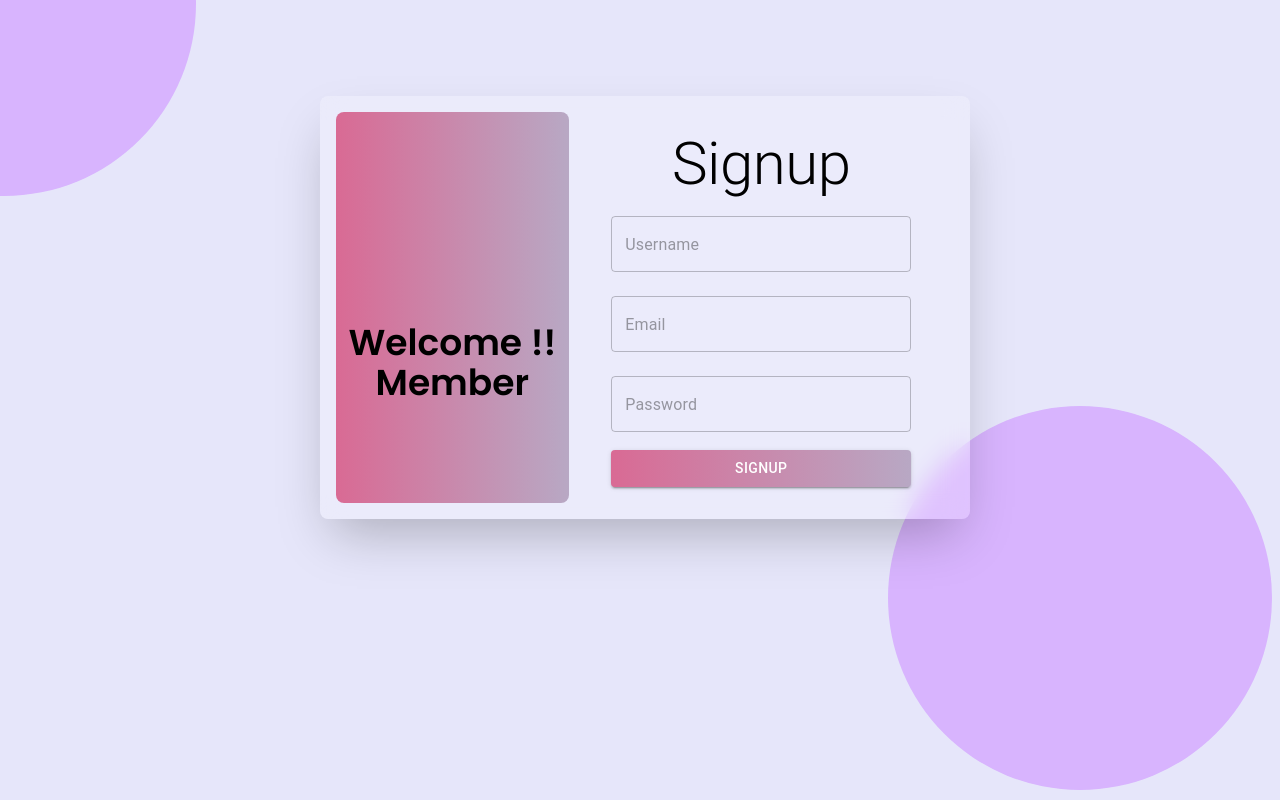
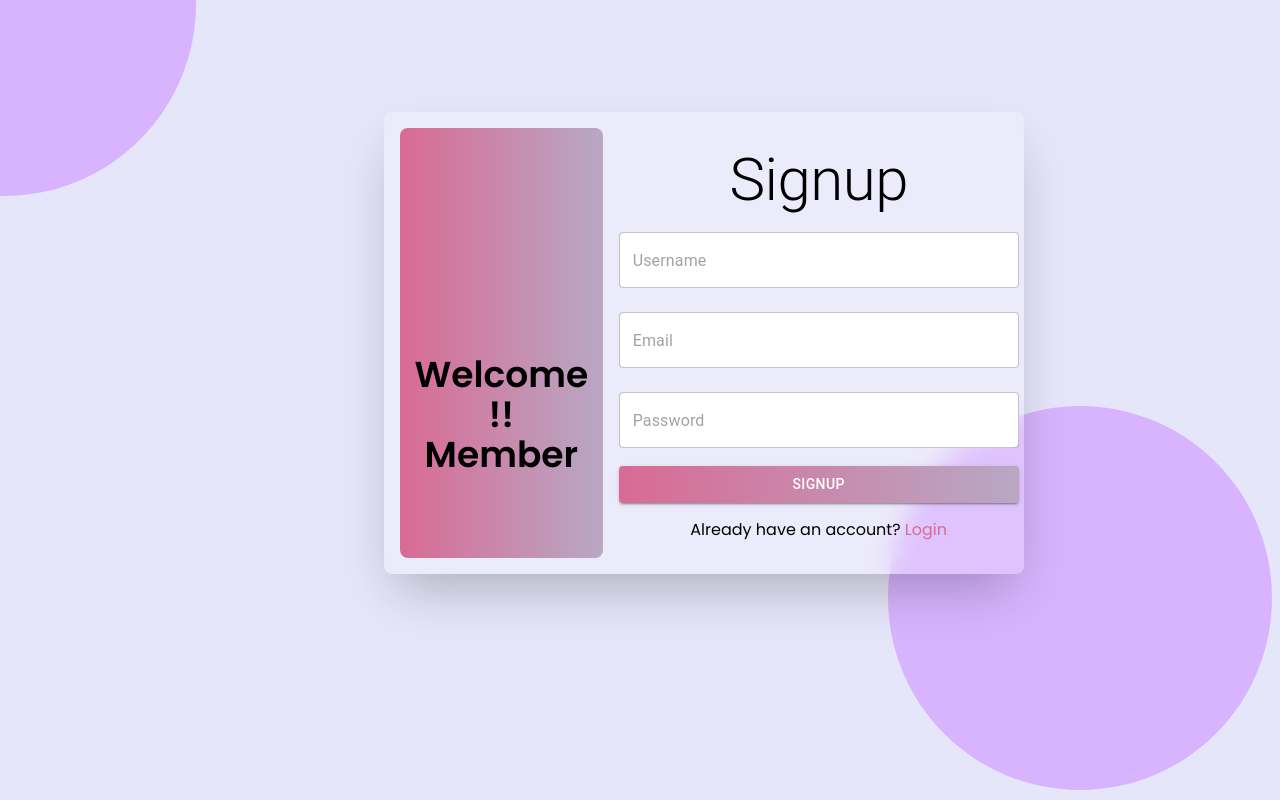
Before and after one commit to HuzefaDohadwala/MERN_Serenity, a React (Create React App) app in the folder my-app/: page /signup in a window 1280 px wide. Built offline with nearby package versions, Linux system fonts and the light colour scheme; the HTML template or start-up script is replaced by a standard one.

Commit message:
Login and SignUp css added

```diff
--- a/my-app/src/components/Login.js
+++ b/my-app/src/components/Login.js
@@ -8,7 +8,7 @@ import {
 import axios from "axios";
 
 import React, { useState } from "react";
-import { useNavigate } from "react-router-dom";
+import { Link, useNavigate } from "react-router-dom";
 import { useContext } from "react";
 import { UserContext } from "../UserContext";
 
@@ -52,7 +52,7 @@ const Login = () => {
       <div className="absolute bg-purple-300 rounded-full w-96 h-96 bottom-1 right-1 transform -translate-x-1 -translate-y-1.5"></div>
       <form
         onSubmit={handleSubmit}
-        className="h-90 flex my-40 mx-80 absolute bg-white bg-opacity-20 p-4 rounded-lg shadow-2xl backdrop-blur-md"
+        className="h-96 w-3/6 flex my-40 ml-96 absolute bg-white bg-opacity-20 p-4 rounded-lg shadow-2xl backdrop-blur-md"
       >
         <div
           className="w-1/3 pt-28 content-center bg-gradient-to-r from-[#d96a94] to-[#b8a8c4] rounded-lg"
@@ -65,7 +65,7 @@ const Login = () => {
           <Box
             marginLeft="auto"
             marginRight="auto"
-            width={300}
+            width={400}
             display="flex"
             flexDirection={"column"}
             justifyContent="center"
@@ -102,7 +102,7 @@ const Login = () => {
             <Button
               variant="contained"
               type="submit"
-              style={{ marginTop: "10px" }}
+              style={{ marginTop: "10px", marginBottom: "15px" }}
               className="w-full bg-gradient-to-r from-[#d96a94] to-[#b8a8c4] text-white font-semibold m-2 p-4 rounded-md focus:outline-none transition-transform transform-gpu hover:scale-105 hover:translate-y-1"
             >
               Login
@@ -112,6 +112,12 @@ const Login = () => {
                 {error}
               </Typography>
             )}
+            <Typography variant="p">
+              Don't have an account?{" "}
+              <Link to="/signup" style={{ color: "#d96a94" }}>
+                SignUp
+              </Link>
+            </Typography>
           </Box>
         </div>
       </form>
--- a/my-app/src/components/SignUp.js
+++ b/my-app/src/components/SignUp.js
@@ -1,7 +1,7 @@
 import { Box, Button, TextField, Typography } from "@mui/material";
 import React, { useState } from "react";
 import axios from "axios";
-import { useNavigate } from "react-router-dom";
+import { Link, useNavigate } from "react-router-dom";
 
 const Signup = () => {
   const [error, setError] = useState(null);
@@ -37,11 +37,11 @@ const Signup = () => {
       <div className="absolute bg-purple-300 rounded-full w-96 h-96 bottom-1 right-1 transform -translate-x-1 -translate-y-1.5"></div>
       <form
         onSubmit={handleSubmit}
-        className=" h-90 flex my-24 mx-80 absolute bg-white bg-opacity-20 p-4 rounded-lg shadow-2xl backdrop-blur-md"
-        style={{ width: "650px" }}
+        className=" h-90 w-3/6 flex my-28 mx-96 absolute bg-white bg-opacity-20 p-4 rounded-lg shadow-2xl backdrop-blur-md"
+        // style={{ width: "650px" }}
       >
         <div
-          className="w-1/3 pt-28 content-center bg-gradient-to-r from-[#d96a94] to-[#b8a8c4] rounded-lg"
+          className="w-1/3 pt-36 content-center bg-gradient-to-r from-[#d96a94] to-[#b8a8c4] rounded-lg"
           style={{ width: "250px" }}
         >
           <h2 className="text-4xl font-bold">Welcome !!</h2>
@@ -51,7 +51,7 @@ const Signup = () => {
           <Box
             marginLeft="auto"
             marginRight="auto"
-            width={300}
+            width={400}
             display="flex"
             flexDirection={"column"}
             justifyContent="center"
@@ -65,6 +65,7 @@ const Signup = () => {
               variant="outlined"
               placeholder="Username"
               margin="normal"
+              style={{ backgroundColor: "white" }}
               className="w-full p-4 m-2 border rounded-md border-gray-300 focus:ring focus:border-purple-300 focus:outline-none transition-transform transform-gpu hover:scale-105 hover:translate-y-1"
             />
             <TextField
@@ -75,6 +76,7 @@ const Signup = () => {
               variant="outlined"
               placeholder="Email"
               margin="normal"
+              style={{ backgroundColor: "white" }}
               className="w-full p-4 m-2 border rounded-md border-gray-300 focus:ring focus:border-purple-300 focus:outline-none transition-transform transform-gpu hover:scale-105 hover:translate-y-1"
             />
             <TextField
@@ -85,17 +87,24 @@ const Signup = () => {
               variant="outlined"
               placeholder="Password"
               margin="normal"
+              style={{ backgroundColor: "white" }}
               className="w-full p-4 m-2 border rounded-md border-gray-300 focus:ring focus:border-purple-300 focus:outline-none transition-transform transform-gpu hover:scale-105 hover:translate-y-1"
             />
             <Button
               variant="contained"
               type="submit"
-              style={{ marginTop: "10px" }}
+              style={{ marginTop: "10px", marginBottom: "15px" }}
               className="w-full bg-gradient-to-r from-[#d96a94] to-[#b8a8c4] text-white font-semibold m-2 p-4 rounded-md focus:outline-none transition-transform transform-gpu hover:scale-105 hover:translate-y-1 "
             >
               Signup
             </Button>
             {error && <Typography color="error">{error}</Typography>}
+            <Typography variant="p">
+              Already have an account?{" "}
+              <Link to="/login" style={{ color: "#d96a94" }}>
+                Login
+              </Link>
+            </Typography>
           </Box>
         </div>
       </form>
```
Also changed, not shown: my-app/src/components/listener/ListLanding1.jsx (line endings or trailing spaces).
